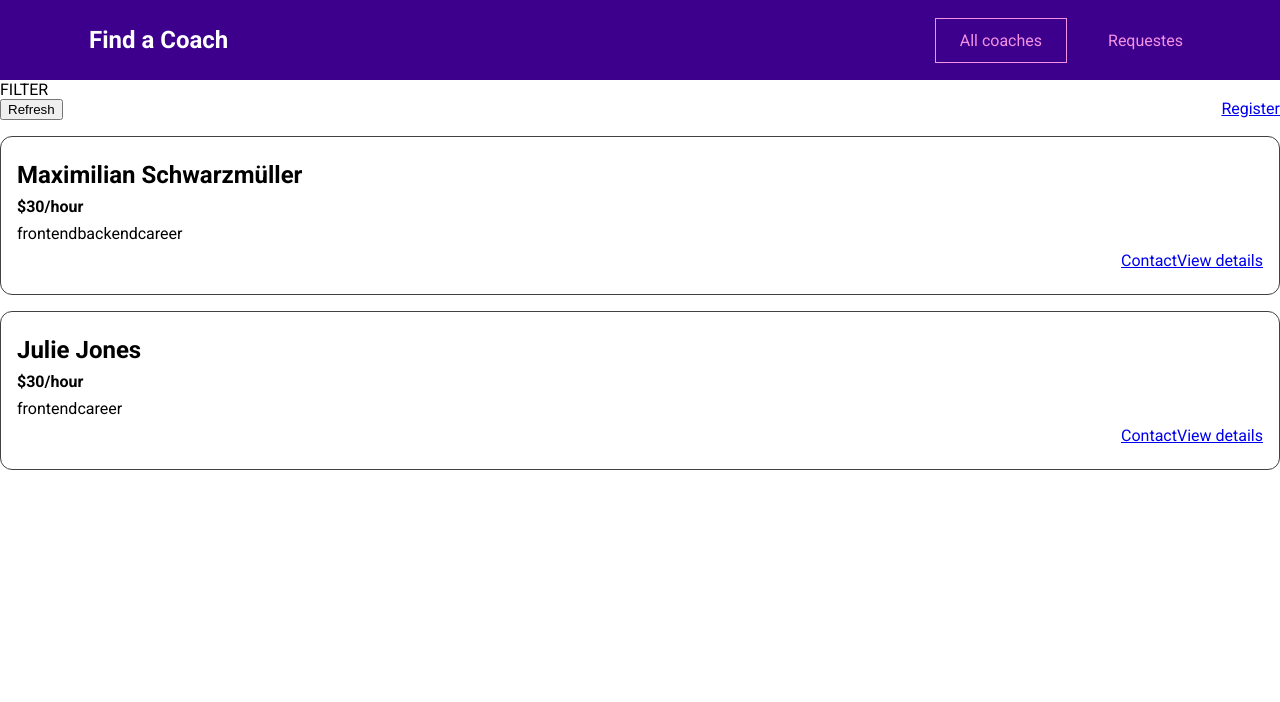
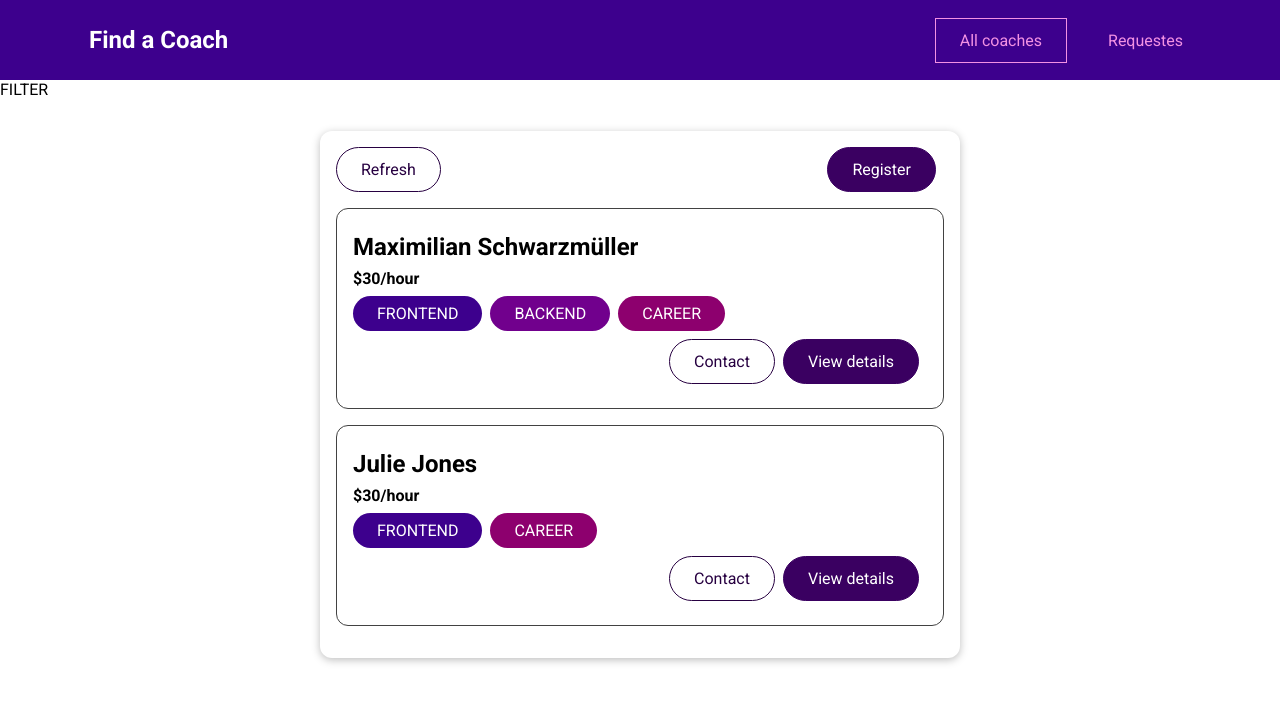
Before and after one commit to wojciechdominiak/find-coaches, a Vue app: page /coaches in a window 1280 px wide. Shown: the top 702 px of the page. Built offline with nearby package versions, Linux system fonts and the light colour scheme.

Commit message:
add some ui

```diff
--- a/src/components/coaches/CoachItem.vue
+++ b/src/components/coaches/CoachItem.vue
@@ -3,11 +3,18 @@
     <h3>{{ fullName }}</h3>
     <h4>${{ rate }}/hour</h4>
     <div>
-      <span v-for="area in areas" :key="area">{{ area }}</span>
+      <base-badge
+        v-for="area in areas"
+        :key="area"
+        :type="area"
+        :title="area"
+      ></base-badge>
     </div>
     <div class="actions">
-      <router-link :to="coachContactLink">Contact</router-link>
-      <router-link :to="coachDetailsLink">View details</router-link>
+      <base-button link mode="outline" :to="coachContactLink"
+        >Contact</base-button
+      >
+      <base-button link :to="coachDetailsLink">View details</base-button>
     </div>
   </li>
 </template>
--- /dev/null
+++ b/src/components/ui/BaseBadge.vue
@@ -0,0 +1,40 @@
+<template>
+  <span class="badge" :class="type">{{ text }}</span>
+</template>
+
+<script>
+export default {
+  props: ["type", "title"],
+  computed: {
+    text() {
+      return this.title.toUpperCase();
+    },
+  },
+};
+</script>
+
+<style scoped>
+.badge {
+  background-color: #ccc;
+  color: #252525;
+  border-radius: 30px;
+  padding: 0.5rem 1.5rem;
+  display: inline-block;
+  margin-right: 0.5rem;
+}
+
+.frontend {
+  background-color: #3d008d;
+  color: white;
+}
+
+.backend {
+  background-color: #71008d;
+  color: white;
+}
+
+.career {
+  background-color: #8d006e;
+  color: white;
+}
+</style>
--- /dev/null
+++ b/src/components/ui/BaseButton.vue
@@ -0,0 +1,73 @@
+<template>
+  <button v-if="!link" :class="mode">
+    <slot></slot>
+  </button>
+  <router-link v-else :to="to" :class="mode">
+    <slot></slot>
+  </router-link>
+</template>
+
+<script>
+export default {
+  props: {
+    mode: {
+      type: String,
+      required: false,
+      default: null,
+    },
+    link: {
+      type: Boolean,
+      required: false,
+      default: false,
+    },
+    to: {
+      type: String,
+      required: false,
+      default: "/",
+    },
+  },
+};
+</script>
+
+<style scoped>
+button,
+a {
+  text-decoration: none;
+  padding: 0.75rem 1.5rem;
+  font: inherit;
+  background-color: #3a0061;
+  border: 1px solid #3a0061;
+  color: white;
+  cursor: pointer;
+  border-radius: 30px;
+  margin-right: 0.5rem;
+  display: inline-block;
+}
+
+a:hover,
+a:active,
+button:hover,
+button:active {
+  background-color: #270041;
+  border-color: #270041;
+}
+
+.flat {
+  background-color: transparent;
+  color: #3a0061;
+  border: none;
+}
+
+.outline {
+  background-color: transparent;
+  border-color: #270041;
+  color: #270041;
+}
+
+.flat:hover,
+.flat:active,
+.outline:hover,
+.outline:active {
+  background-color: #edd2ff;
+}
+</style>
--- /dev/null
+++ b/src/components/ui/BaseCard.vue
@@ -0,0 +1,15 @@
+<template>
+  <div class="card">
+    <slot></slot>
+  </div>
+</template>
+
+<style scoped>
+.card {
+  border-radius: 12px;
+  box-shadow: 0 2px 8px rgba(0, 0, 0, 0.26);
+  padding: 1rem;
+  margin: 2rem auto;
+  max-width: 40rem;
+}
+</style>
--- a/src/pages/coaches/CoachesList.vue
+++ b/src/pages/coaches/CoachesList.vue
@@ -1,9 +1,10 @@
 <template>
   <section>FILTER</section>
   <section>
+    <base-card>
       <div class="controls">
-      <button>Refresh</button>
-      <router-link to="/register">Register</router-link>
+        <base-button mode="outline">Refresh</base-button>
+        <base-button link to="/register">Register</base-button>
       </div>
       <ul v-if="hasCoaches">
         <coach-item
@@ -17,6 +18,7 @@
         ></coach-item>
       </ul>
       <h3 v-else>No coaches found.</h3>
+    </base-card>
   </section>
 </template>
 
```
Also changed, not shown: src/main.js (+7 -0 lines). Lines whose indentation alone changed are shown as unchanged.
